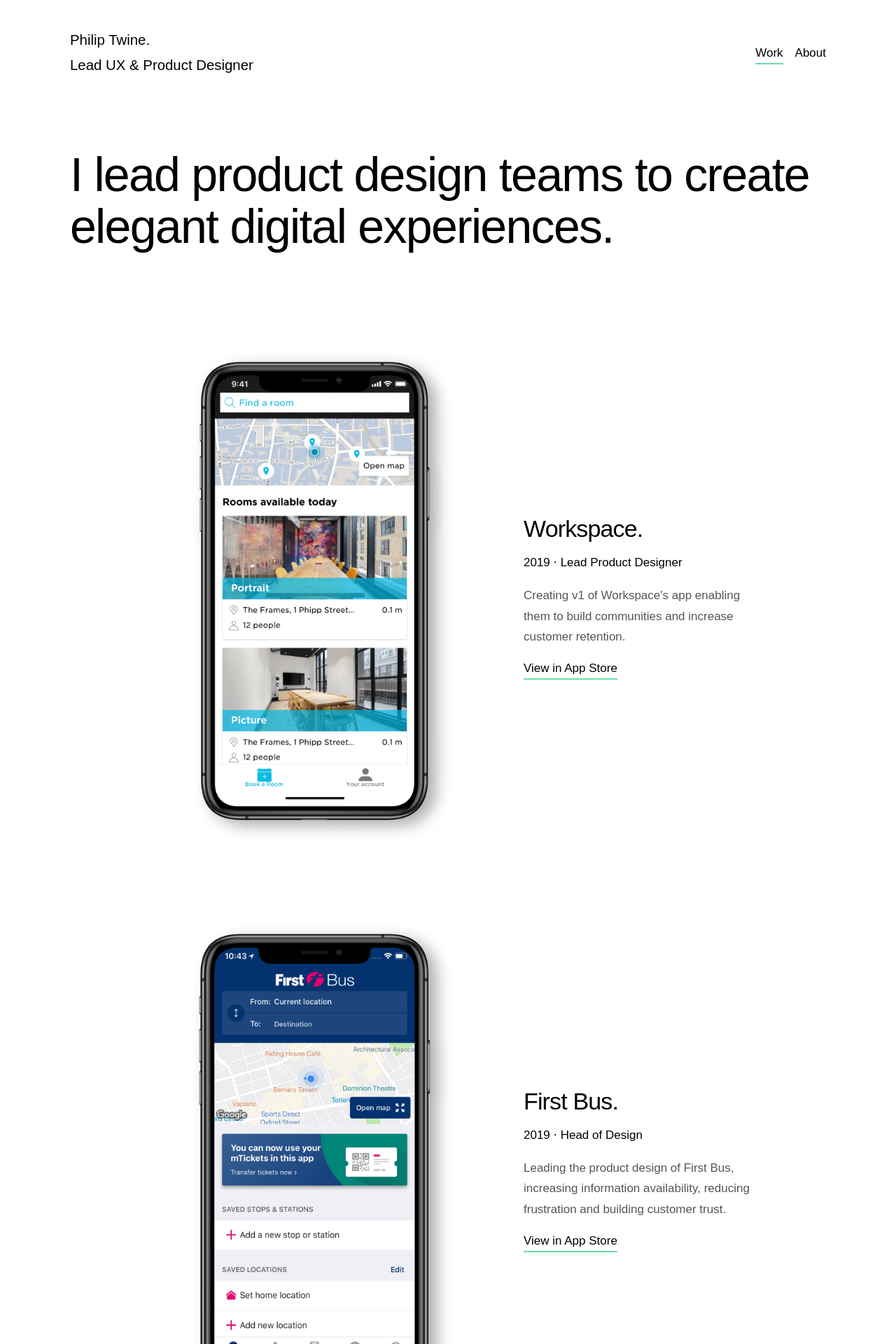
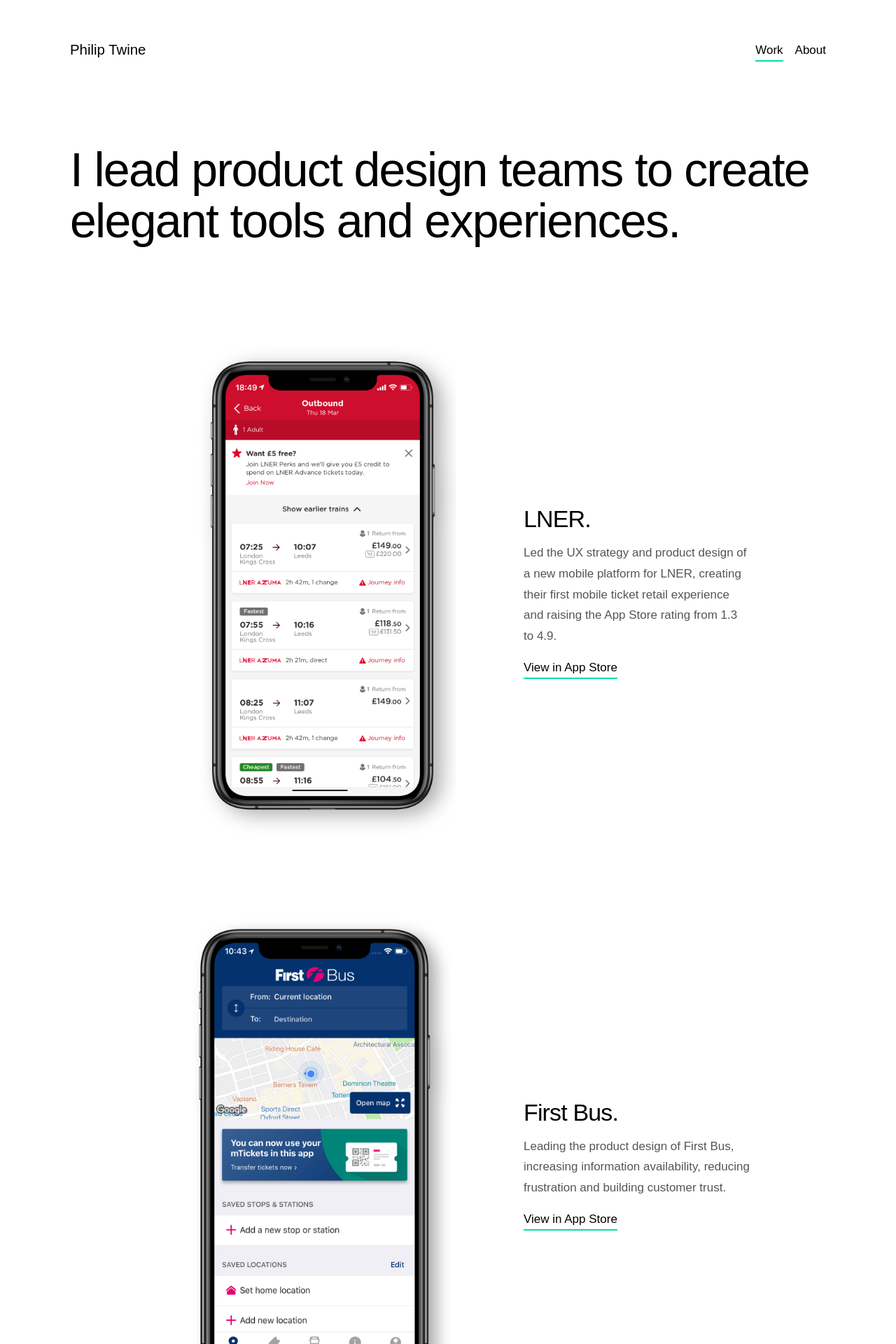
Before and after one commit to philiptwine/philiptwine.github.io, a Jekyll site: the page built from index.html, in a window 1280 px wide. Shown: the top 1920 px of the page at 70% size. Built offline with Jekyll 4.4.1, drawn with Linux system fonts in a browser that asks for light colours; nearby versions of some CDN libraries; some web fonts are replaced; some of the changed text lies outside the part shown.

```diff
--- a/_config.yml
+++ b/_config.yml
@@ -1,5 +1,3 @@
-theme: jekyll-theme-midnight
-
 # Set permalinks for all pages
 permalink: /:categories/:title
 
--- a/_includes/header.html
+++ b/_includes/header.html
@@ -40,8 +40,7 @@ height="0" width="0" style="display:none;visibility:hidden"></iframe></noscript>
 
         <header class="header cf" role="banner">
             <div class="logo fadein delay1">
-                <p><a href="{{ "/" | relative_url }}" class="a-no-link" rel="home"><span class="bold">Philip Twine.</span></a></p>
-                <p>Lead UX & Product Designer</p>
+                <p><a href="{{ "/" | relative_url }}" class="a-no-link" rel="home"><span class="bold">Philip Twine</span></a></p>
 
             </div>
 
@@ -64,7 +63,7 @@ height="0" width="0" style="display:none;visibility:hidden"></iframe></noscript>
 
         <div class="swirl">
           <svg class="scene" width="100%" height="100vh" preserveAspectRatio="none" viewBox="0 0 1440 800">
-              <g fill="none" stroke="#67DFA6">
+              <g fill="none" stroke="#00DFA6">
                   <path stroke-width="1" d="M 1066,436 C 1051,543.8 973.2,656.2 873.6,700.1 756.6,751.7 600.9,725 492.4,657.4 431.5,619.5 387.5,546.9 376.7,476 360.3,368.3 377.9,229.2 462.5,160.5 589.5,57.34 815.4,42.24 952.4,131.7 1044,190.8 1081,328.8 1066,436 Z" pathdata:id="M 1041,450.4 C 1023,547.7 992.8,667.7 905.7,714.5 793.1,775 639,728.7 524.5,671.8 453.3,636.4 382.2,575.4 360.2,499 329.7,393 344.6,249.2 426,174.9 568.6,44.66 851.1,-8.71 1002,111.8 1091,182.7 1061,338.6 1041,450.4 Z;M 1066,436 C 1051,543.8 976.5,664.5 873.6,700.1 761,739.1 636.4,655.8 529.5,603.1 441.6,559.8 325.8,520.1 293.8,427.5 263.1,338.4 294.5,213.4 368.2,154.8 520.7,33.48 790.1,23.76 952.4,131.7 1043,191.7 1081,328.8 1066,436 Z;M 1066,436 C 1053,531.1 930.7,580.1 842.2,617.2 734,662.7 598.4,707.8 492.4,657.4 427.6,626.6 387.5,546.9 376.7,476 360.3,368.3 376.9,227.9 462.5,160.5 567.6,77.69 749.9,37.5 863.8,148.8 947.6,230.7 1082,320.1 1066,436 Z"/>
                     </g>
                 </svg>
--- a/assets/css/main.css
+++ b/assets/css/main.css
@@ -679,7 +679,7 @@ blockquote {
   blockquote:before, blockquote:after {
     content: " • ";
     display: block;
-    color: #67DFA6; }
+    color: #00DFA6; }
   blockquote:after {
     margin-top: 16px;
     content: " • "; }
@@ -746,7 +746,7 @@ a {
   color: #000;
   text-decoration: none;
   font-family: Inter-Regular, sans-serif;
-  border-bottom: 2px solid #67DFA6;
+  border-bottom: 2px solid #00DFA6;
   padding-bottom: 5px; }
   a:active {
     opacity: .5;
@@ -757,8 +757,8 @@ a {
     color: inherit; }
   a:hover {
     color: #000;
-    border-bottom: 3px solid #67DFA6;
-    color: #67DFA6; }
+    border-bottom: 3px solid #00DFA6;
+    color: #00DFA6; }
 
 .a-no-link, .a-no-link:hover, .a-no-link:after {
   border: 0;
@@ -795,7 +795,7 @@ a {
     border: 0; }
     .nav ul li a:hover, .nav ul li a.active {
       padding: 0 0 5px 0;
-      border-bottom: 2px solid #67DFA6; }
+      border-bottom: 2px solid #00DFA6; }
 
 .menu {
   margin-left: 0;
--- a/assets/sass/_palette.scss
+++ b/assets/sass/_palette.scss
@@ -6,6 +6,6 @@ $c3: #aaa;
 $c4: #F8F8F8;
 $c5: #FFF;
 
-$ca1: #67DFA6;
+$ca1: #00DFA6;
 
 $cStroke: rgba(100,100,100,.2);
--- a/index.html
+++ b/index.html
@@ -9,7 +9,7 @@ description: I lead teams to create user-centered digital experiences.
 
     <div class="row fadein delay2">
         <div class="intro">
-        <h1>I lead product design teams to create elegant digital experiences.</h1>
+        <h1>I lead product design teams to create elegant tools and experiences.</h1>
         </div>
     </div>
 
```
Also changed, not shown: other parts of index.html (+0 -1 lines), _posts/2019-04-01-dominos.md (+1 -1 lines), _posts/2020-07-01-lner.md (added, +10 -0 lines), Archive/2017-07-01-healix.md (renamed from _posts/2017-07-01-healix.md), _posts/2020-06-01-firstbus.md (renamed from _posts/2019-06-01-firstbus.md), assets/images/projects/lner.png (added).
